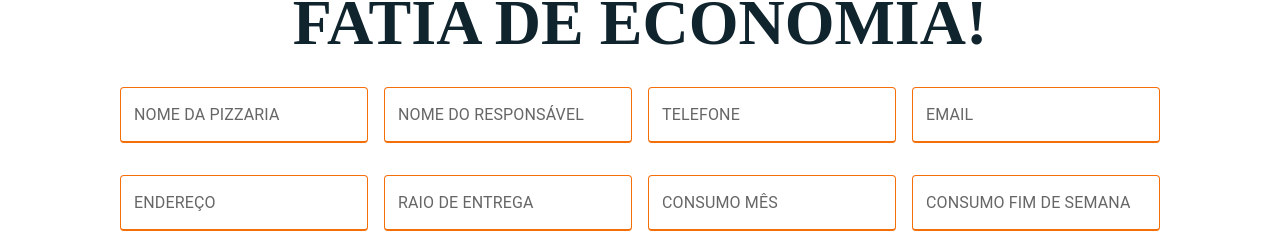
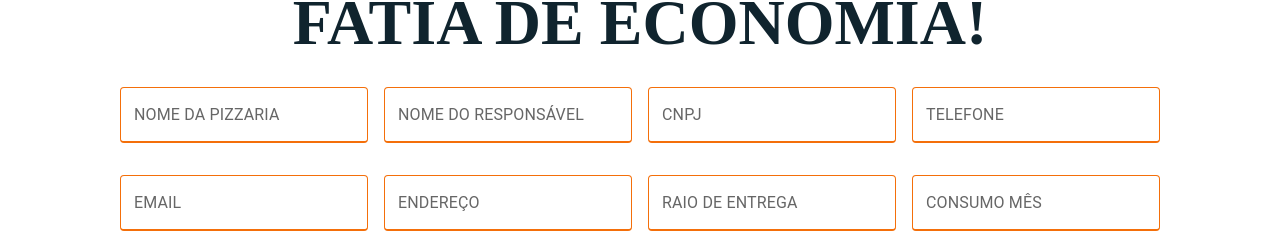
Before and after one commit to cristianosbarbosadev/CriativBox_LP, a React (Create React App) app: page / in a window 1280 px wide. Both pictures are taken after a click on the button "Clique aqui". Shown: the part 268-501 px from the top of the page. Built offline with nearby package versions, Linux system fonts and the light colour scheme.

Commit message:
inclusão de campo cadastro cnpj

```diff
--- a/src/components/FormResgister/FormRegister.jsx
+++ b/src/components/FormResgister/FormRegister.jsx
@@ -25,6 +25,7 @@ function FormRegister() {
   const [data, setData] = useState({
     nomePizzaria: '',
     nomeResponsavel: '',
+    Cnpj: '',
     telefone: '',
     email: '',
     endereco: '',
@@ -123,6 +124,13 @@ function FormRegister() {
             />
 
             <TextField
+              label="CNPJ"
+              type="number"
+              name="cnpj"
+              onChange={valorInput}
+            />
+
+            <TextField
               label="Telefone"
               type="tel"
               name="telefone"
```
